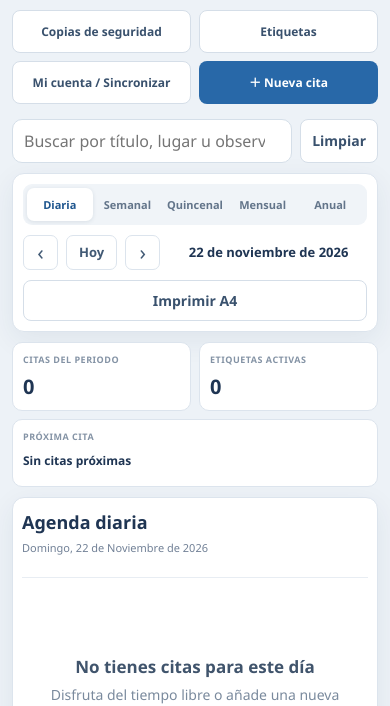
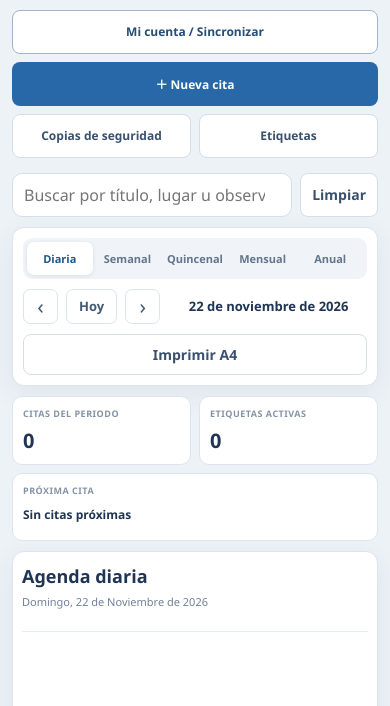
Before and after one commit to FerSys26/AgendaCG, a plain HTML site: page index.html in a window 390 px wide. Shown: the part 114-820 px from the top of the page. Drawn offline with Linux system fonts and the light colour scheme.

Commit message:
Emphasize account access button on desktop and mobile

```diff
--- a/css/styles.css
+++ b/css/styles.css
@@ -276,3 +276,14 @@ button, .button { touch-action:manipulation; }
 .auth-message{min-height:1.3em;color:#b42318;font-size:13px;margin:8px 0}
 #authSubmit:disabled{opacity:.65;cursor:wait}
 #accountModal{z-index:11000}
+
+
+/* Acceso visible a cuenta y sincronización */
+.account-access-button { border-color:#9fb5cc; color:#244d77; background:#fff; }
+.account-access-button:hover { background:#edf4fb; border-color:#6f94ba; }
+@media (max-width:680px) {
+  .header-actions { display:grid; grid-template-columns:1fr 1fr; width:100%; gap:8px; }
+  .header-actions .button { min-height:44px; padding:9px 8px; font-size:12px; }
+  .account-access-button { grid-column:1 / -1; grid-row:1; }
+  #newEventBtn { grid-column:1 / -1; grid-row:2; }
+}
```
